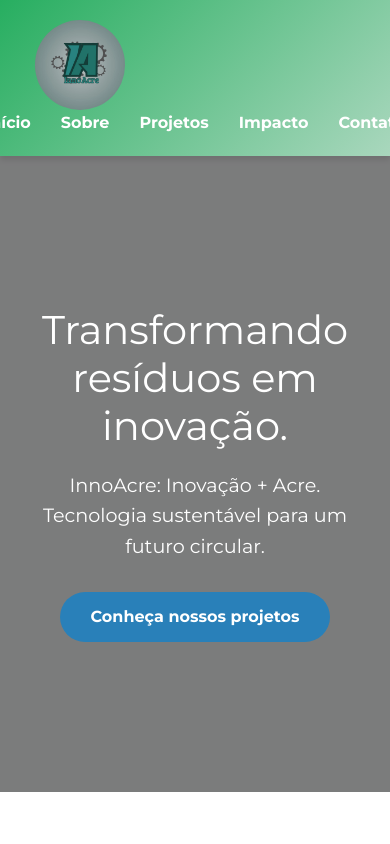
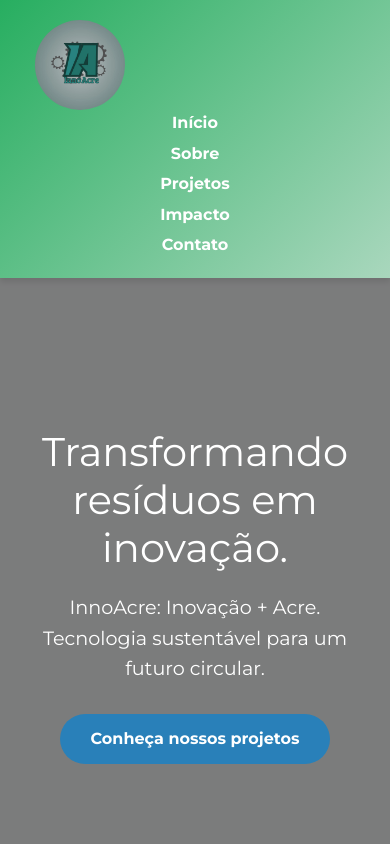
Before and after one commit to progcienti/innoacre, a plain HTML site: page index.html in a window 390 px wide. Shown: the top 844 px of the page. Drawn offline with nearby package versions, Linux system fonts and the light colour scheme.

Commit message:
Add files via upload

```diff
--- a/style/style.css
+++ b/style/style.css
@@ -50,12 +50,15 @@ header .logo img:hover {
   transform: scale(1.1);
 }
 
+/* Estilos para o menu em telas maiores */
+/* Estilos gerais para o menu */
 nav ul {
   list-style: none;
   display: flex;
   justify-content: center;
   align-items: center;
   margin: 0;
+  padding: 0;
 }
 
 nav ul li {
@@ -71,6 +74,30 @@ nav ul li a {
 
 nav ul li a:hover {
   color: #9fedb1;
+}
+
+/* Responsividade para telas menores */
+@media (max-width: 768px) {
+  nav ul {
+    flex-wrap: wrap; /* Permite que os itens do menu quebrem para a próxima linha */
+    justify-content: center;
+    gap: 10px; /* Espaçamento entre os itens */
+  }
+
+  nav ul li {
+    margin: 5px 0; /* Reduz o espaçamento entre os itens */
+  }
+}
+
+@media (max-width: 480px) {
+  nav ul {
+    flex-direction: column; /* Alinha os itens verticalmente */
+    gap: 5px; /* Espaçamento menor entre os itens */
+  }
+
+  nav ul li {
+    margin: 0; /* Remove a margem lateral */
+  }
 }
 
 /* Hero Section */
```
Also changed, not shown: index.html (line endings or trailing spaces).
